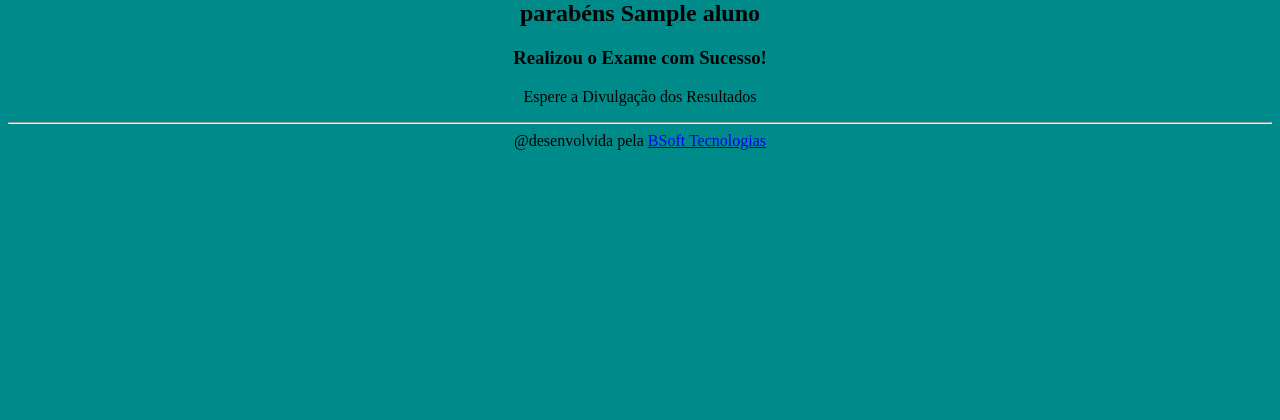
After one commit to Win-word/CF_Ramo_Vida_exames, a Flask app: template templates/exameSucess.html in a window 1280 px wide. The commit adds this page. Shown: the part 219-639 px from the top of the page. Run offline with Flask 3, Linux system fonts and the light colour scheme; the template is opened without the code that fills it: most values are stand-ins (such as "Sample title", 1, 10 or a date in 2020).

Commit message:
at site ex file chosse

```diff
--- a/app.py
+++ b/app.py
@@ -100,7 +100,7 @@ def exame():
         docname = docf.filename
 
         if docname == "":
-            return render_template("index.html",titulof = "os documentos estao Corrompidos.")
+            return render_template("index.html",errorS = "o arquivo do documento esta corrompido! ")
 
         #crie uma coisa para checar a instecao
 
@@ -116,11 +116,11 @@ def exame():
                 respo = "Erro ao Submeter "+str(e)+""
                 print(respo)
 
-            return render_template("index.html",titulof = respo)
+            return render_template("exameSucess.html",aluno = respo)
 
         except Exception as e2:
             print("error")
-            return render_template("index.html",titulof = "Err "+str(e2) )
+            return render_template("index.html",errorS = "Err "+str(e2) )
             print(e2)
 
 
@@ -132,7 +132,7 @@ def exame():
     else:
         print("formulario InValido")
 
-    return render_template("index.html",titulof = "Inscreva se no CFRV" )
+    return render_template("index.html",errorS= "Responda Adequadamente as Respostas." )
 
 
 
--- /dev/null
+++ b/templates/exameSucess.html
@@ -0,0 +1,41 @@
+<!DOCTYPE html>
+<html lang="en">
+<head>
+    <meta charset="UTF-8">
+    <meta http-equiv="X-UA-Compatible" content="IE=edge">
+    <meta name="viewport" content="width=device-width, initial-scale=1.0">
+    <link rel="stylesheet" href="{{url_for('static', filename='css/style.css')}}" >
+    <title>Exame CFRV</title>
+</head>
+<body>
+    <header>
+        <div class="conteiner">
+            <img src="{{url_for('static', filename='img/logo/logobg.png')}}" alt="logo cfrv">
+        <h1>Centro de Formacao Ramo da Vida</h1>
+
+        </div>
+
+    </header>
+    <main>
+        <div class="conteiner">
+            <div class="ask">
+                <h2>parabéns {{aluno}} </h2>
+                <h3>Realizou o Exame com Sucesso!</h3>
+
+                <p>Espere a Divulgação dos Resultados</p>
+            </div>
+
+        </div>
+    </main>
+
+    <!-- section And -->
+    <section>
+        <hr>
+        @desenvolvida pela <a href="https://buchlucas.github.io/BSoft">BSoft Tecnologias</a>
+    </section>
+    <!-- and section -->
+
+
+<script src="js/main.js"></script>
+</body>
+</html>
```
Also changed, not shown: templates/index.html (+5 -3 lines).
